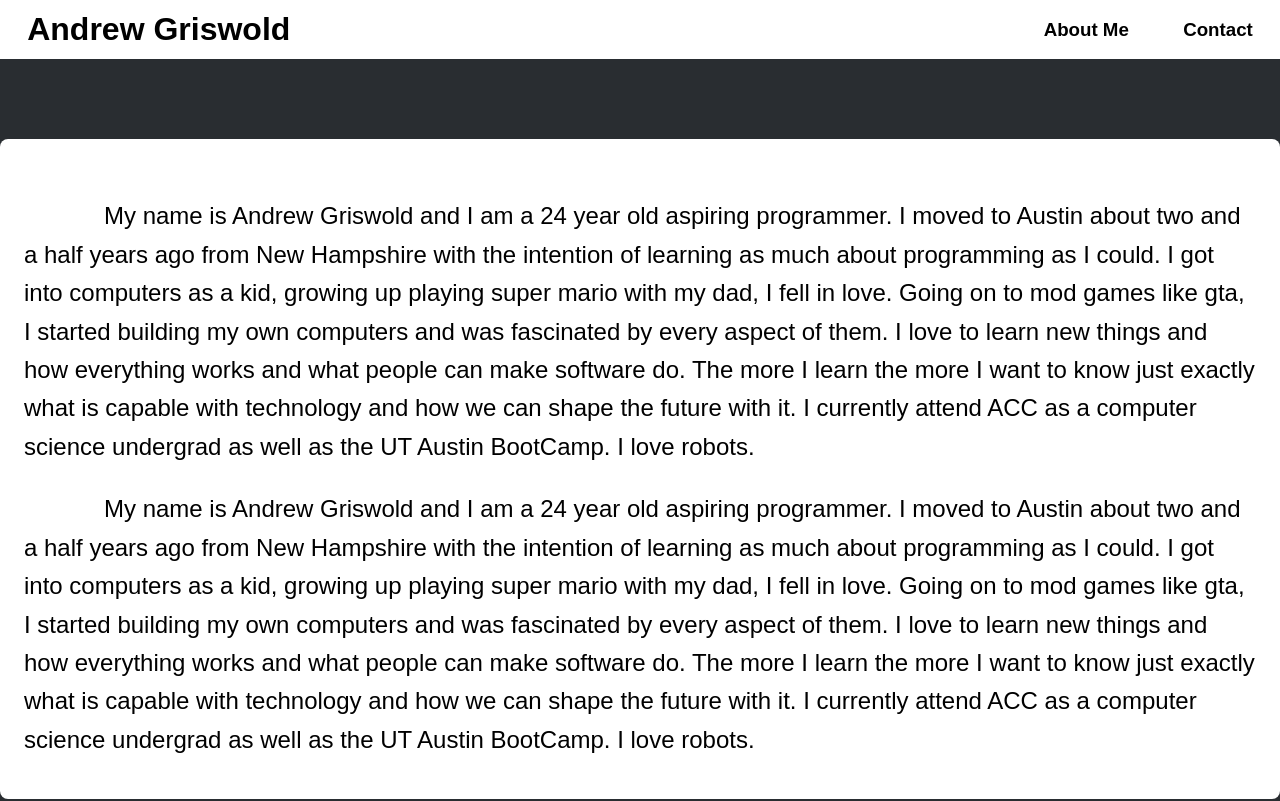
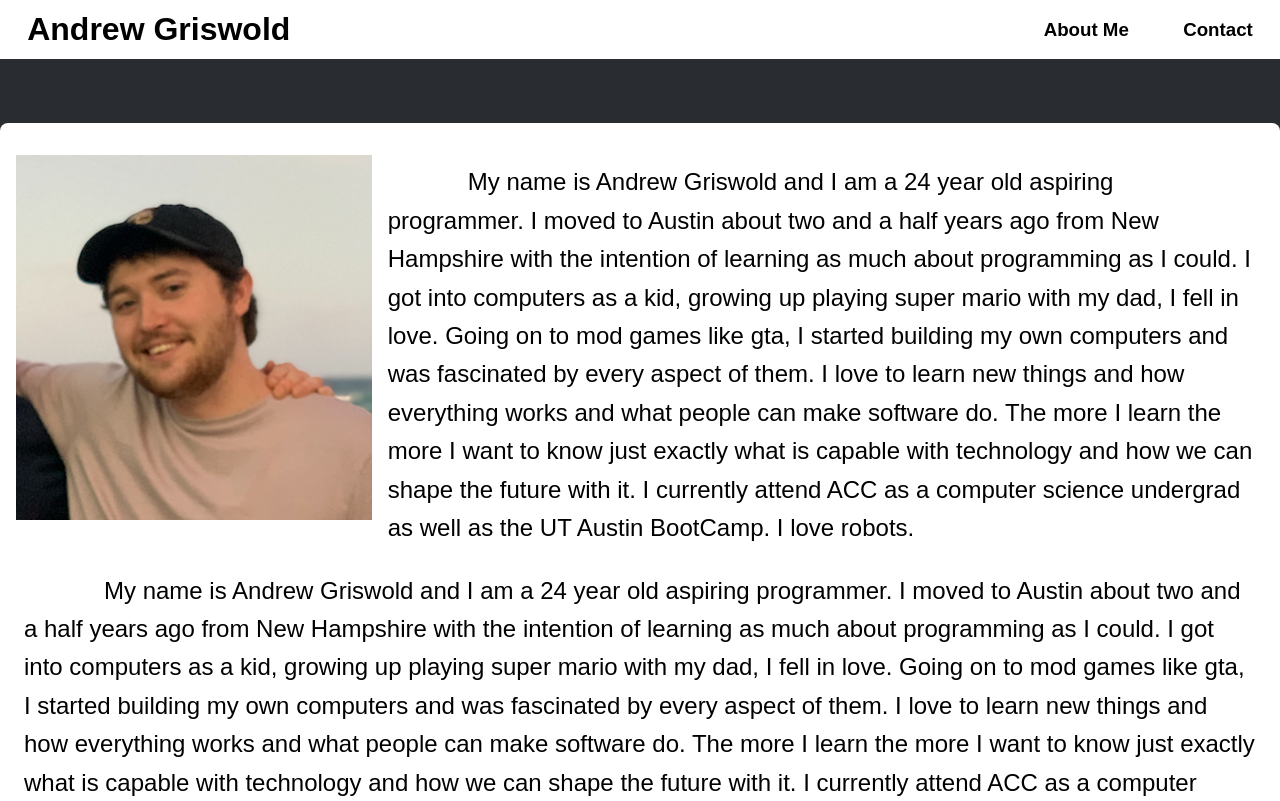
Before and after one commit to ThaGrza/portfolio, a React (Create React App) app: page /about in a window 1280 px wide. Shown: the top 801 px of the page. Built offline with nearby package versions, Linux system fonts and the light colour scheme.

Commit message:
about me page css + pic

```diff
--- a/src/components/pages/Aboutme/index.css
+++ b/src/components/pages/Aboutme/index.css
@@ -1,9 +1,10 @@
 .aboutme-container{
   background-color: white;
-  margin-top: 5rem;
+  margin-top: 4rem;
   padding-top: 1rem;
   width: 80rem;
   border-radius: 0.5rem;
+  text-emphasis: wrap;
 }
 
 .aboutme {
@@ -14,5 +15,10 @@
   font-display: block;
   text-indent: 5rem;
   line-height: 2.4rem;
+}
 
+.profile-pic {
+  float: left;
+  padding: 1rem;
+  height: 22.8rem;
 }
--- a/src/components/pages/Aboutme/index.js
+++ b/src/components/pages/Aboutme/index.js
@@ -1,10 +1,11 @@
 import React from "react";
+import Profilepic from "./profile2.png";
 
 
 function Aboutme (props) {
   return (
     <div className="aboutme-container">
-      <img className="profile-pic" src=""></img>
+      <img className="profile-pic" alt="🧙‍♂️" src={Profilepic}></img>
       <div className="aboutme">
         <p>My name is Andrew Griswold and I am a 24 year old aspiring programmer. I moved to Austin about two and a half years ago from New Hampshire with the intention
           of learning as much about programming as I could. I got into computers as a kid, growing up playing super mario with my dad, I fell in love. Going on to mod
```
Also changed, not shown: src/components/pages/Aboutme/profile2.png (added).
